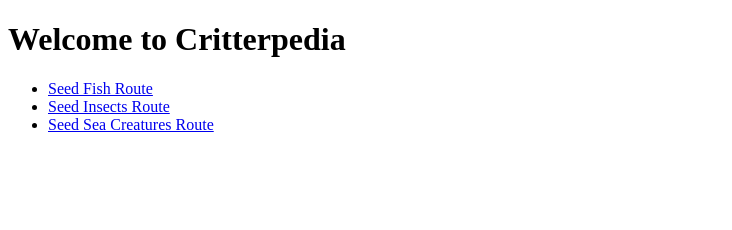
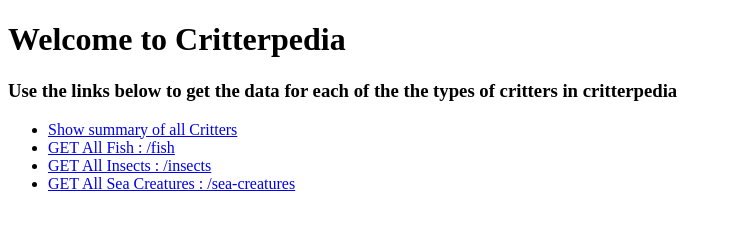
Before and after one commit to sjegede1/critterpedia-api, a website: page public/index.html in a window 1280 px wide. Shown: the whole page, without its empty margins (0-732 px from the left). Drawn offline with Linux system fonts and the light colour scheme.

Commit message:
critterpedia completed

```diff
--- a/package.json
+++ b/package.json
@@ -11,6 +11,7 @@
   "author": "",
   "license": "ISC",
   "dependencies": {
+    "cors": "^2.8.5",
     "dotenv": "^16.3.1",
     "express": "^4.18.2",
     "mongoose": "^7.4.4"
--- a/public/index.html
+++ b/public/index.html
@@ -4,15 +4,17 @@
 <head>
     <meta charset="UTF-8">
     <meta name="viewport" content="width=device-width, initial-scale=1.0">
-    <title>Document</title>
+    <title>Critterpedia API</title>
 </head>
 
 <body>
     <h1> Welcome to Critterpedia</h1>
+    <h3>Use the links below to get the data for each of the the types of critters in critterpedia</h3>
     <ul>
-        <li><a href="/seed/fish">Seed Fish Route</a></li>
-        <li><a href="/seed/insects">Seed Insects Route</a></li>
-        <li><a href="/seed/sea-creatures">Seed Sea Creatures Route</a></li>
+        <li><a href="/show">Show summary of all Critters</li>
+        <li><a href="/fish">GET All Fish : /fish</a></li>
+        <li><a href="/insects">GET All Insects : /insects</a></li>
+        <li><a href="/sea-creatures">GET All Sea Creatures : /sea-creatures</a></li>
     </ul>
 </body>
 
```
Also changed, not shown: server.js (+18 -6 lines), 1 other file.
